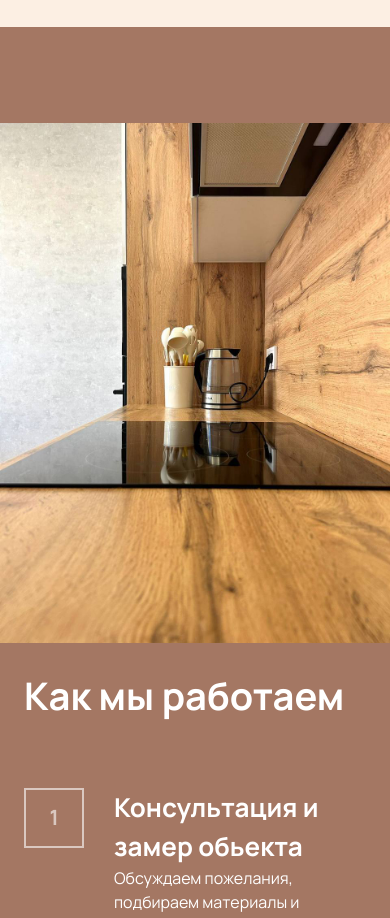
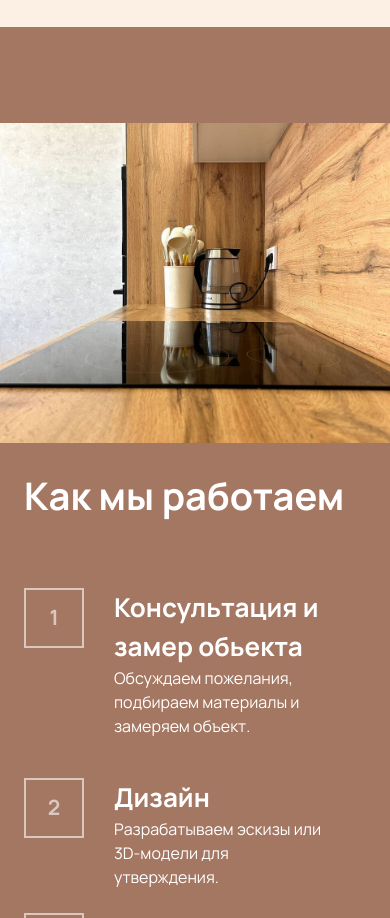
Before and after one commit to lyerzhanl/turan-home, a React (Vite) app: page / in a window 390 px wide. Shown: the part 2920-3838 px from the top of the page. Built offline with nearby package versions, Linux system fonts and the light colour scheme.

Commit message:
upd: layout background color

```diff
--- a/src/components/HowWeWork.jsx
+++ b/src/components/HowWeWork.jsx
@@ -33,14 +33,14 @@
           <img
             src="/img/11.jpg"
             alt="Как мы работаем"
-            className="w-full h-min md:h-full"
+            className="w-full h-80 md:h-full object-cover"
           />
         </div>
 
         {/* Текстовая часть */}
         <div className="lg:w-1/2 p-6 md:p-12">
           <h2 className="text-[38px] text-white font-bold mb-16 lg:ml-[15%]">
-            Как мы работаем
+          Как мы работаем
           </h2>
           <div className="space-y-6 lg:ml-[15%]">
             {steps.map((step) => (
```
